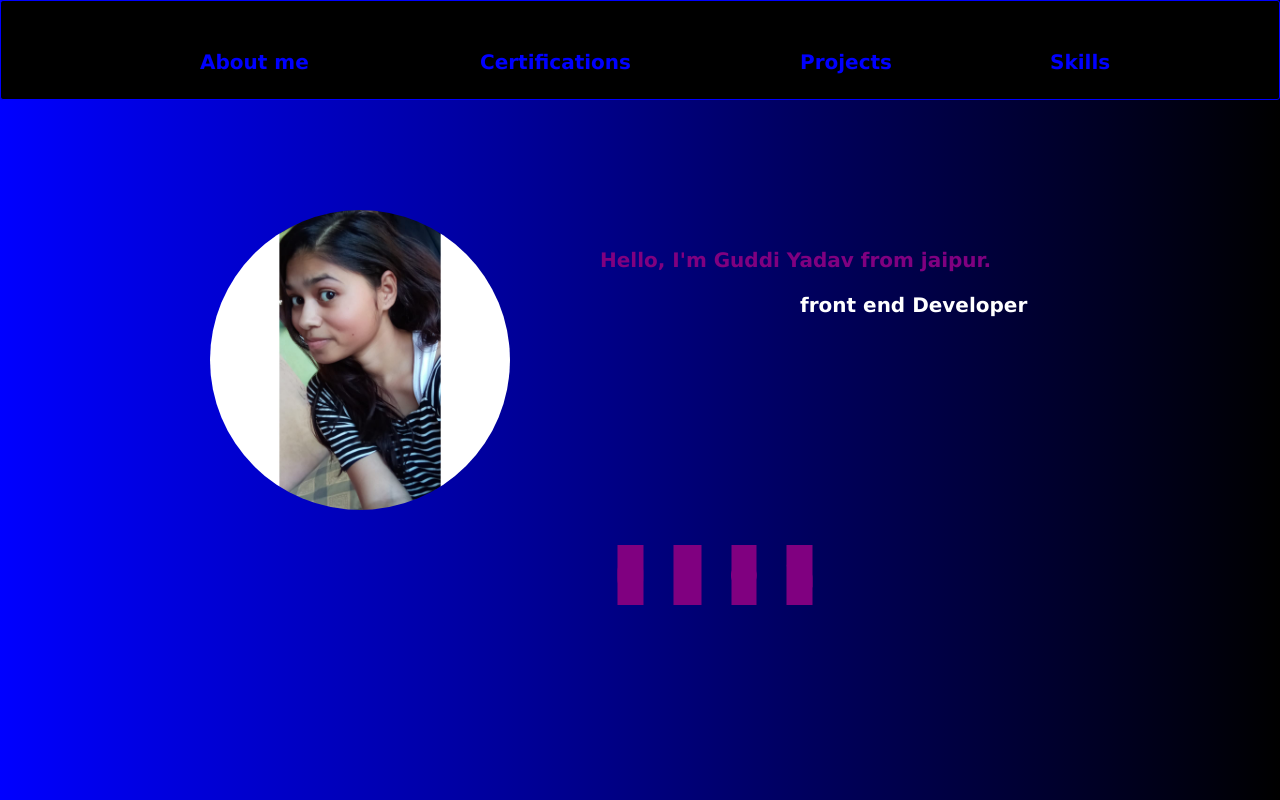
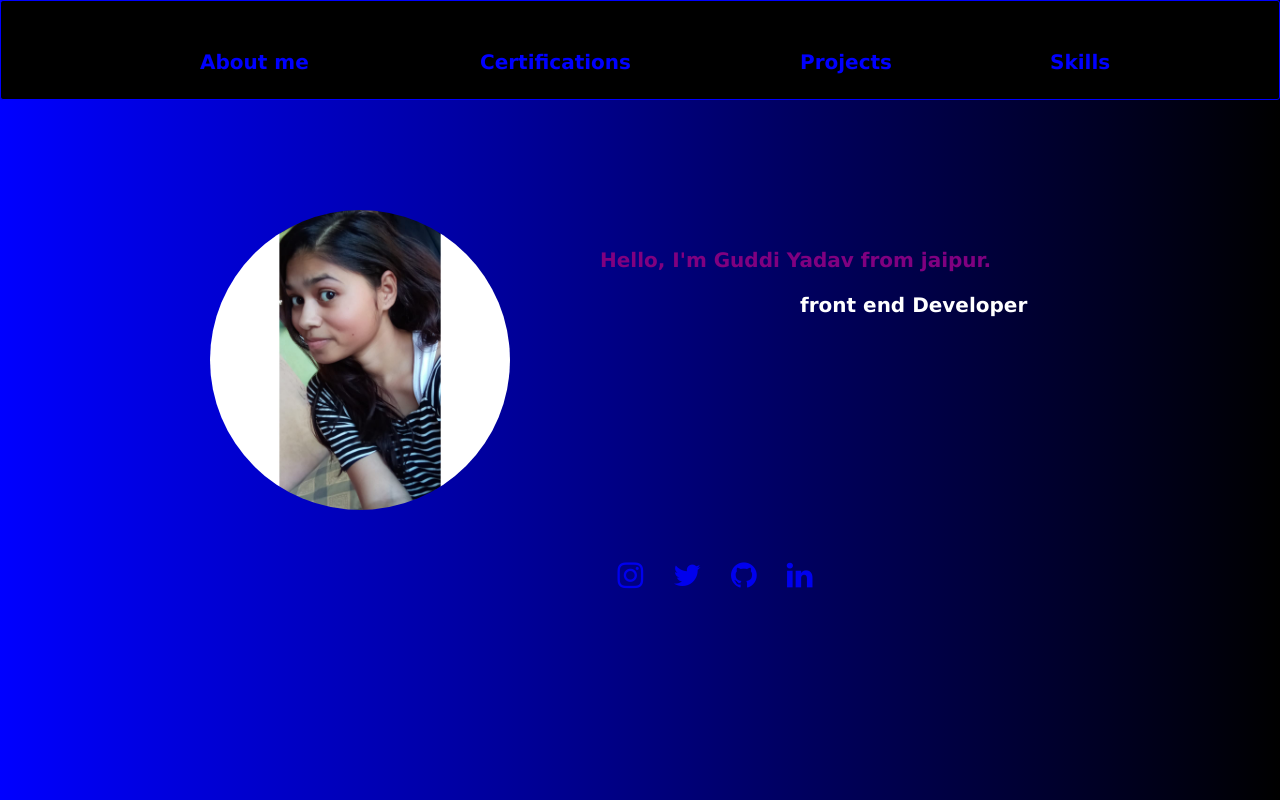
Before and after one commit to guddi991/guddi991.github.io, a plain HTML site: page index.html in a window 1280 px wide. Drawn offline with Linux system fonts and the light colour scheme.

Commit message:
Update portfolio.css

```diff
--- a/portfolio.css
+++ b/portfolio.css
@@ -29,7 +29,7 @@ top:210px;
 }
 a{
 
-background-color:purple;
+background-color:none;
   text-decoration:none;
   float:left;
 }
@@ -142,7 +142,7 @@ margin: 0 15px;
 font-size:30px;
 line-height:60px;
 transition: .6s;
-color:purple;
+color:none;
 }
 .social ul li .fa:hover{
 color: blue;
```
